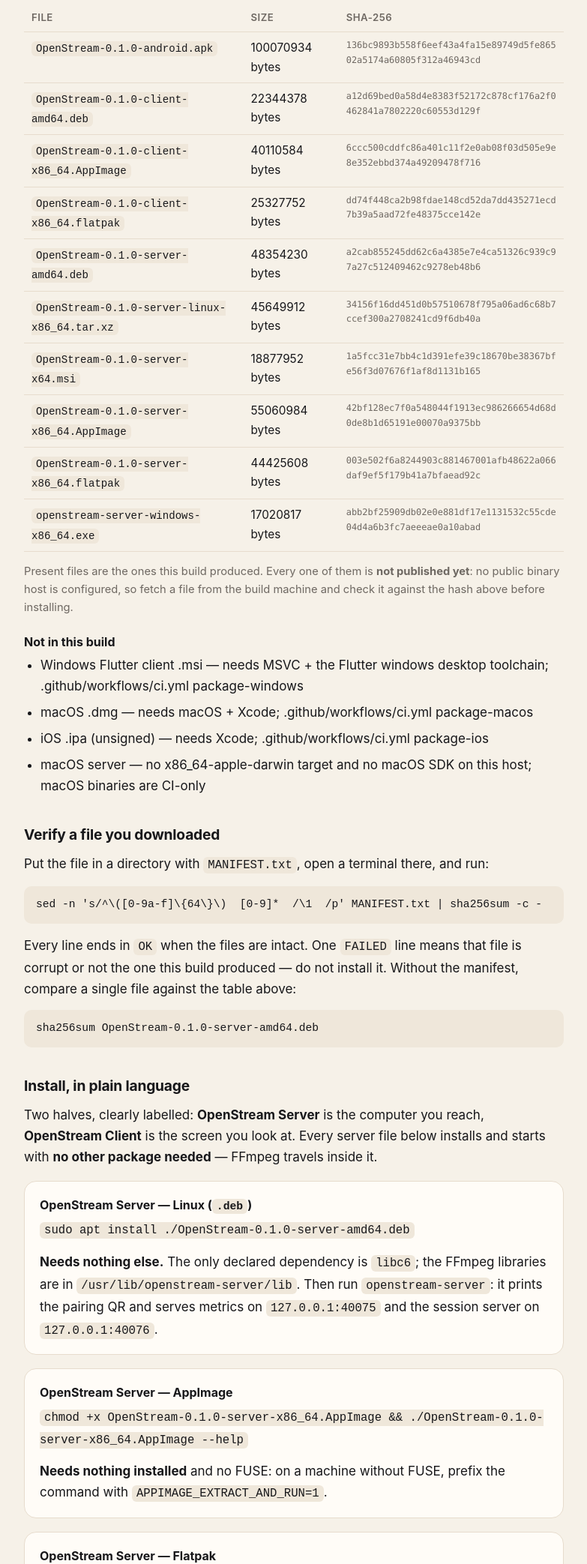
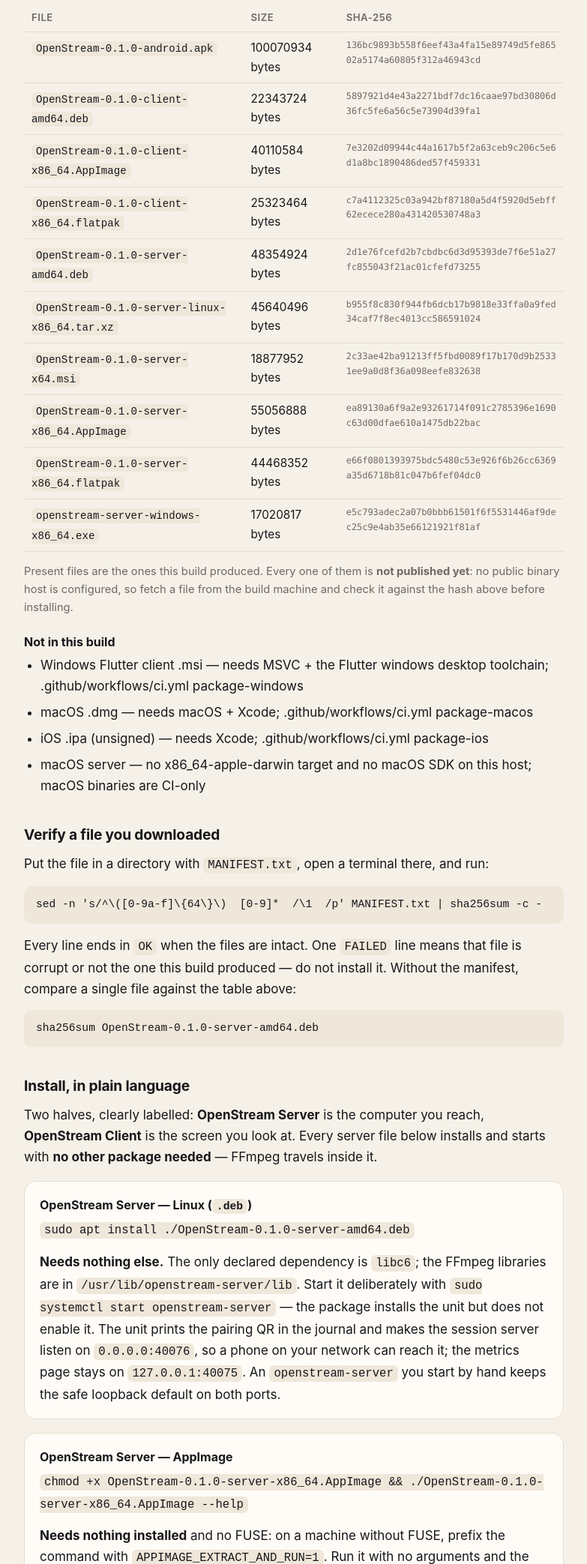
Before and after one commit to mhqurashi-apps/openstream, a plain HTML site: page downloads.html in a window 1280 px wide. Shown: the part 714-2800 px from the top of the page at 75% size, without its empty margins (248-1031 px from the left). Drawn offline with Linux system fonts and the light colour scheme.

```diff
--- a/downloads.html
+++ b/downloads.html
@@ -112,15 +112,15 @@
   <table>
     <tr><th>File</th><th>Size</th><th>SHA-256</th></tr>
     <tr><td><code>OpenStream-0.1.0-android.apk</code></td><td>100070934 bytes</td><td class="hash">136bc9893b558f6eef43a4fa15e89749d5fe86502a5174a60805f312a46943cd</td></tr>
-    <tr><td><code>OpenStream-0.1.0-client-amd64.deb</code></td><td>22344378 bytes</td><td class="hash">a12d69bed0a58d4e8383f52172c878cf176a2f0462841a7802220c60553d129f</td></tr>
-    <tr><td><code>OpenStream-0.1.0-client-x86_64.AppImage</code></td><td>40110584 bytes</td><td class="hash">6ccc500cddfc86a401c11f2e0ab08f03d505e9e8e352ebbd374a49209478f716</td></tr>
-    <tr><td><code>OpenStream-0.1.0-client-x86_64.flatpak</code></td><td>25327752 bytes</td><td class="hash">dd74f448ca2b98fdae148cd52da7dd435271ecd7b39a5aad72fe48375cce142e</td></tr>
-    <tr><td><code>OpenStream-0.1.0-server-amd64.deb</code></td><td>48354230 bytes</td><td class="hash">a2cab855245dd62c6a4385e7e4ca51326c939c97a27c512409462c9278eb48b6</td></tr>
-    <tr><td><code>OpenStream-0.1.0-server-linux-x86_64.tar.xz</code></td><td>45649912 bytes</td><td class="hash">34156f16dd451d0b57510678f795a06ad6c68b7ccef300a2708241cd9f6db40a</td></tr>
-    <tr><td><code>OpenStream-0.1.0-server-x64.msi</code></td><td>18877952 bytes</td><td class="hash">1a5fcc31e7bb4c1d391efe39c18670be38367bfe56f3d07676f1af8d1131b165</td></tr>
-    <tr><td><code>OpenStream-0.1.0-server-x86_64.AppImage</code></td><td>55060984 bytes</td><td class="hash">42bf128ec7f0a548044f1913ec986266654d68d0de8b1d65191e00070a9375bb</td></tr>
-    <tr><td><code>OpenStream-0.1.0-server-x86_64.flatpak</code></td><td>44425608 bytes</td><td class="hash">003e502f6a8244903c881467001afb48622a066daf9ef5f179b41a7bfaead92c</td></tr>
-    <tr><td><code>openstream-server-windows-x86_64.exe</code></td><td>17020817 bytes</td><td class="hash">abb2bf25909db02e0e881df17e1131532c55cde04d4a6b3fc7aeeeae0a10abad</td></tr>
+    <tr><td><code>OpenStream-0.1.0-client-amd64.deb</code></td><td>22343724 bytes</td><td class="hash">5897921d4e43a2271bdf7dc16caae97bd30806d36fc5fe6a56c5e73904d39fa1</td></tr>
+    <tr><td><code>OpenStream-0.1.0-client-x86_64.AppImage</code></td><td>40110584 bytes</td><td class="hash">7e3202d09944c44a1617b5f2a63ceb9c206c5e6d1a8bc1890486ded57f459331</td></tr>
+    <tr><td><code>OpenStream-0.1.0-client-x86_64.flatpak</code></td><td>25323464 bytes</td><td class="hash">c7a4112325c03a942bf87180a5d4f5920d5ebff62ecece280a431420530748a3</td></tr>
+    <tr><td><code>OpenStream-0.1.0-server-amd64.deb</code></td><td>48354924 bytes</td><td class="hash">2d1e76fcefd2b7cbdbc6d3d95393de7f6e51a27fc855043f21ac01cfefd73255</td></tr>
+    <tr><td><code>OpenStream-0.1.0-server-linux-x86_64.tar.xz</code></td><td>45640496 bytes</td><td class="hash">b955f8c830f944fb6dcb17b9818e33ffa0a9fed34caf7f8ec4013cc586591024</td></tr>
+    <tr><td><code>OpenStream-0.1.0-server-x64.msi</code></td><td>18877952 bytes</td><td class="hash">2c33ae42ba91213ff5fbd0089f17b170d9b25331ee9a0d8f36a098eefe832638</td></tr>
+    <tr><td><code>OpenStream-0.1.0-server-x86_64.AppImage</code></td><td>55056888 bytes</td><td class="hash">ea89130a6f9a2e93261714f091c2785396e1690c63d00dfae610a1475db22bac</td></tr>
+    <tr><td><code>OpenStream-0.1.0-server-x86_64.flatpak</code></td><td>44468352 bytes</td><td class="hash">e66f0801393975bdc5480c53e926f6b26cc6369a35d6718b81c047b6fef04dc0</td></tr>
+    <tr><td><code>openstream-server-windows-x86_64.exe</code></td><td>17020817 bytes</td><td class="hash">e5c793adec2a07b0bbb61501f6f5531446af9dec25c9e4ab35e66121921f81af</td></tr>
   </table>
   <p class="updated">Present files are the ones this build produced. Every one of them is
   <strong>not published yet</strong>: no public binary host is configured, so fetch a
@@ -155,10 +155,13 @@
     <p><code>sudo apt install ./OpenStream-0.1.0-server-amd64.deb</code></p>
     <p><strong>Needs nothing else.</strong> The only declared dependency is
     <code>libc6</code>; the FFmpeg libraries are in
-    <code>/usr/lib/openstream-server/lib</code>. Then run
-    <code>openstream-server</code>: it prints the pairing QR and serves metrics
-    on <code>127.0.0.1:40075</code> and the session server on
-    <code>127.0.0.1:40076</code>.</p>
+    <code>/usr/lib/openstream-server/lib</code>. Start it deliberately with
+    <code>sudo systemctl start openstream-server</code> — the package installs
+    the unit but does not enable it. The unit prints the pairing QR in the
+    journal and makes the session server listen on <code>0.0.0.0:40076</code>,
+    so a phone on your network can reach it; the metrics page stays on
+    <code>127.0.0.1:40075</code>. An <code>openstream-server</code> you start by
+    hand keeps the safe loopback default on both ports.</p>
   </div>
 
   <div class="app">
@@ -166,7 +169,10 @@
     <p><code>chmod +x OpenStream-0.1.0-server-x86_64.AppImage &amp;&amp;
     ./OpenStream-0.1.0-server-x86_64.AppImage --help</code></p>
     <p><strong>Needs nothing installed</strong> and no FUSE: on a machine without
-    FUSE, prefix the command with <code>APPIMAGE_EXTRACT_AND_RUN=1</code>.</p>
+    FUSE, prefix the command with <code>APPIMAGE_EXTRACT_AND_RUN=1</code>. Run it
+    with no arguments and the session server listens on <code>0.0.0.0:40076</code>
+    (metrics stays on <code>127.0.0.1:40075</code>); pass
+    <code>--signaling-addr</code> yourself to listen somewhere else.</p>
   </div>
 
   <div class="app">
@@ -175,7 +181,10 @@
     <code>flatpak run dev.openstream.OpenStreamServer --help</code></p>
     <p><strong>No OpenStream package and no FFmpeg needed.</strong> Flatpak
     fetches the shared freedesktop runtime the bundle is built against; that is
-    the only download.</p>
+    the only download. The bundle's launcher passes
+    <code>--signaling-addr 0.0.0.0:40076</code> for you (metrics stays on
+    <code>127.0.0.1:40075</code>); a <code>--signaling-addr</code> you add to
+    <code>flatpak run</code> wins.</p>
   </div>
 
   <div class="app">
```
